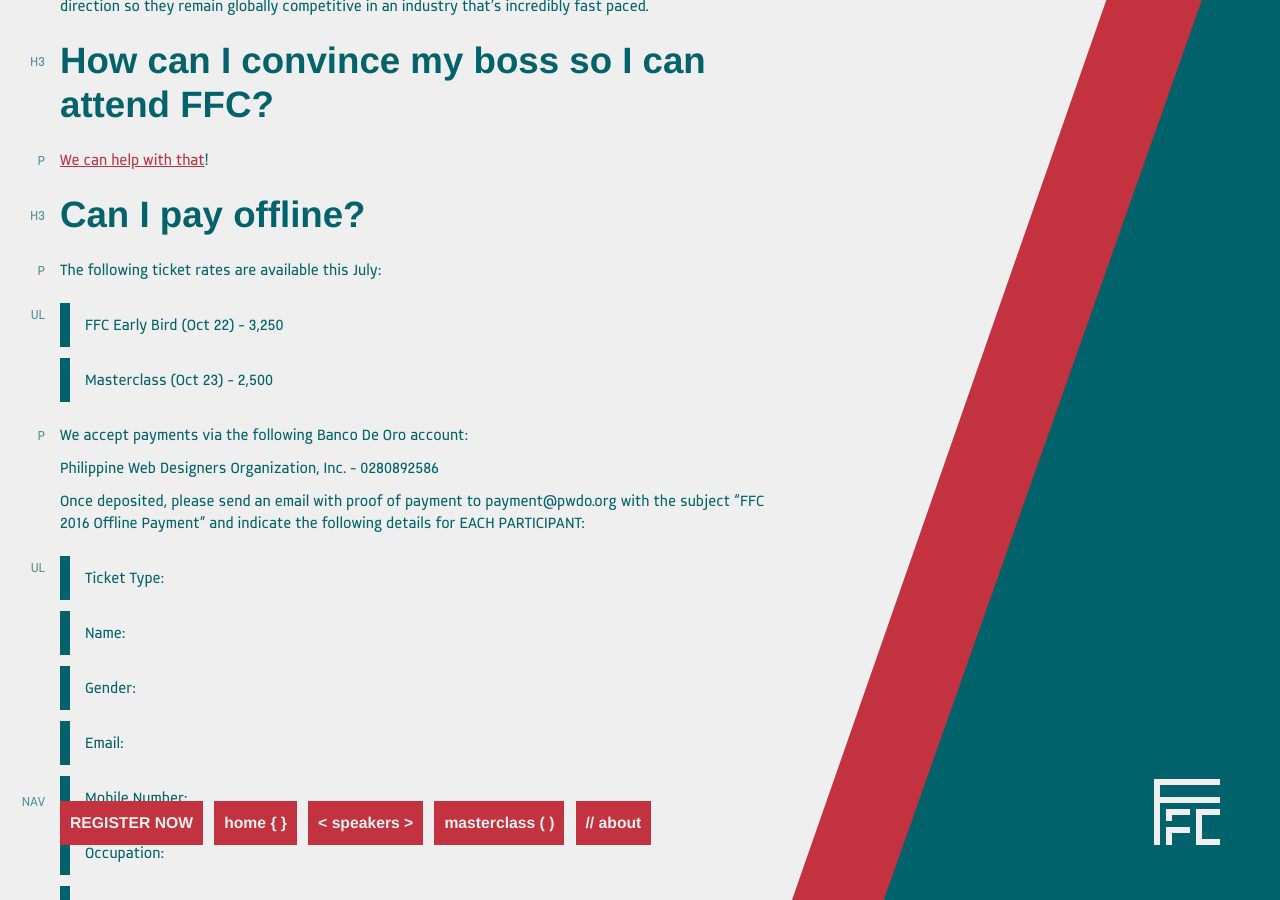
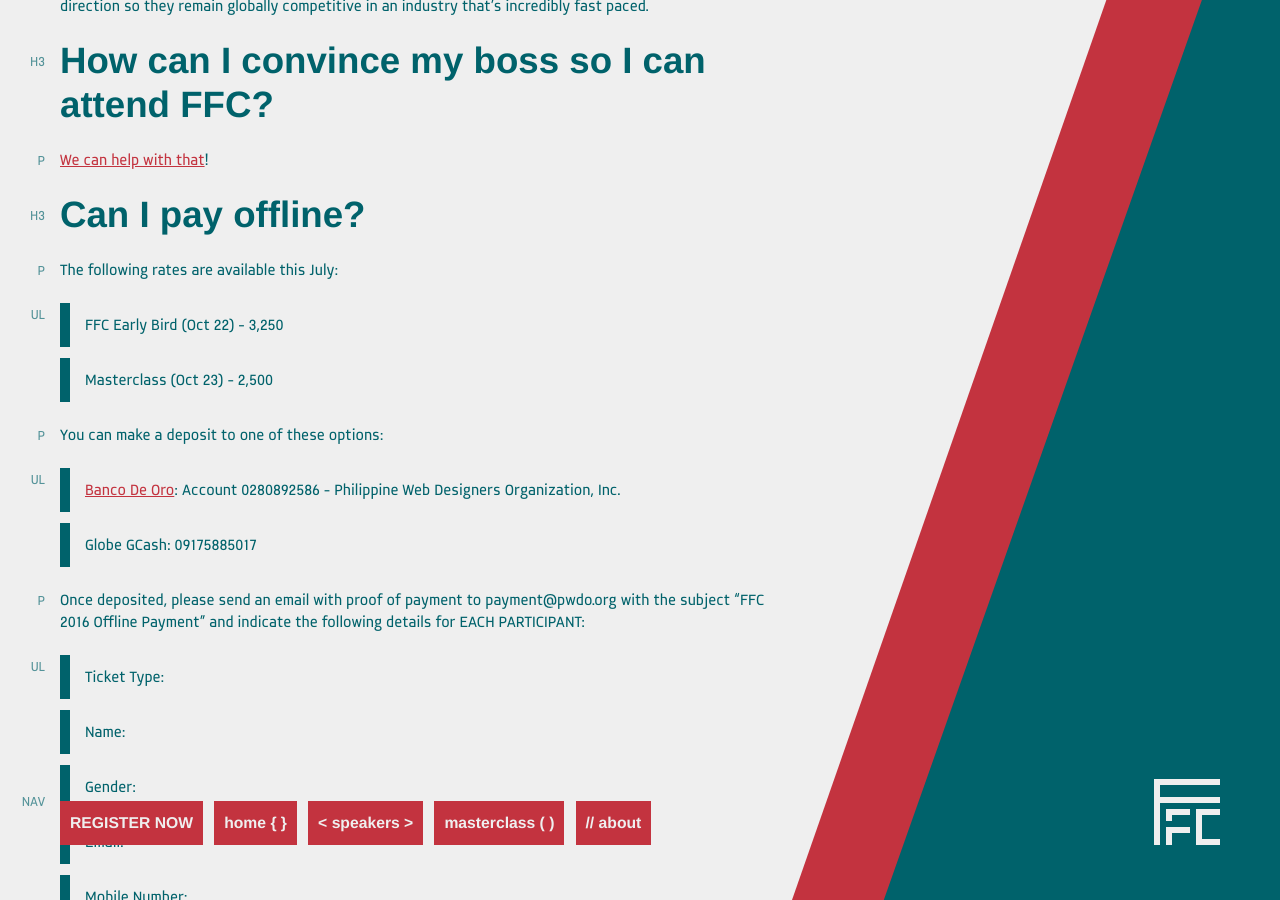
Before and after one commit to pwdo/FFC7-Main-Site, a Jekyll site: the page built from about/index.md, in a window 1280 px wide and 900 px high, scrolled down 1325 px. Built offline with Jekyll 4.4.1, drawn with Linux system fonts in a browser that asks for light colours.

Commit message:
Added GCash payment option

```diff
--- a/about/index.md
+++ b/about/index.md
@@ -46,14 +46,15 @@
 
 ### Can I pay offline?
 
-The following ticket rates are available this July:
+The following rates are available this July:
 
 - FFC Early Bird (Oct 22) - 3,250
 - Masterclass (Oct 23) - 2,500
 
-We accept payments via the following Banco De Oro account:
+You can make a deposit to one of these options:
 
-Philippine Web Designers Organization, Inc. - 0280892586
+- <a target="_blank" href="https://www.bdo.com.ph/branches-atms-locator">Banco De Oro</a>: Account 0280892586 - Philippine Web Designers Organization, Inc.
+- Globe GCash: 09175885017
 
 Once deposited, please send an email with proof of payment to payment@pwdo.org with the subject “FFC 2016 Offline Payment” and indicate the following details for EACH PARTICIPANT:
 
```
